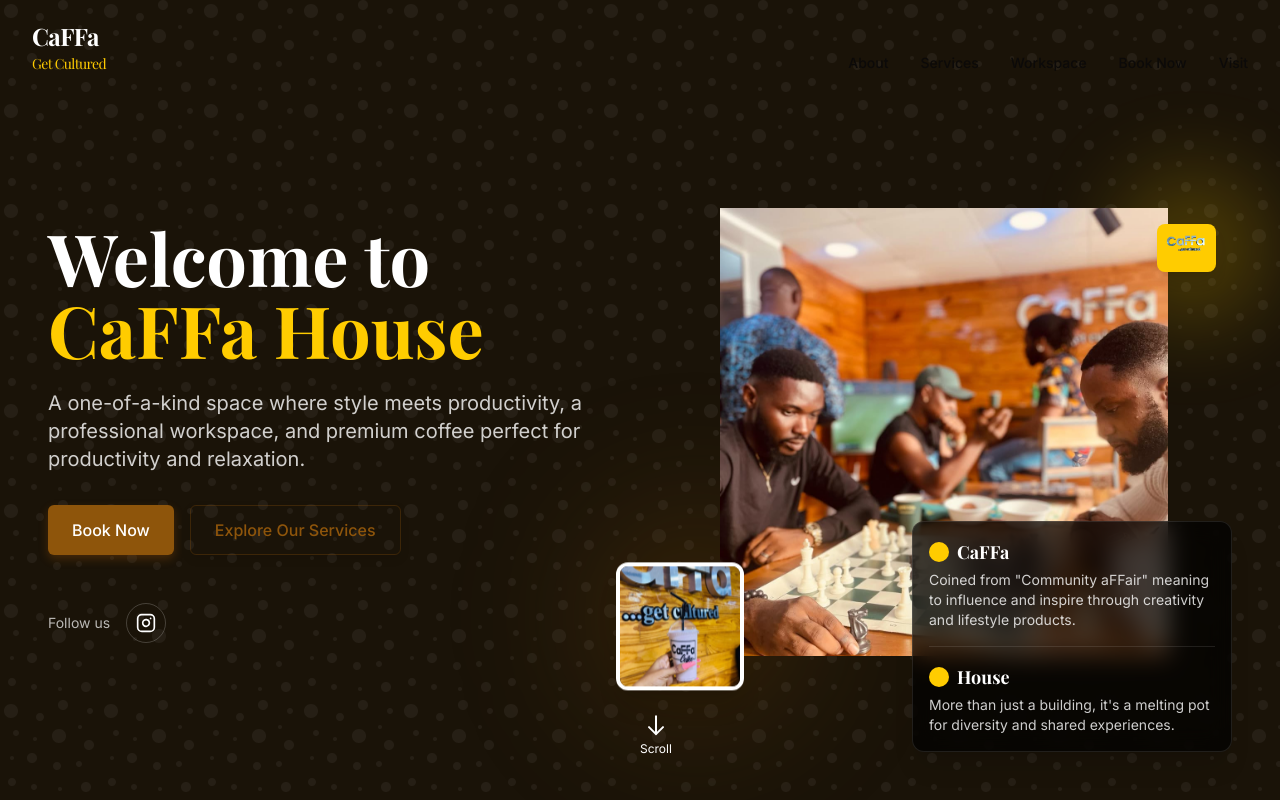
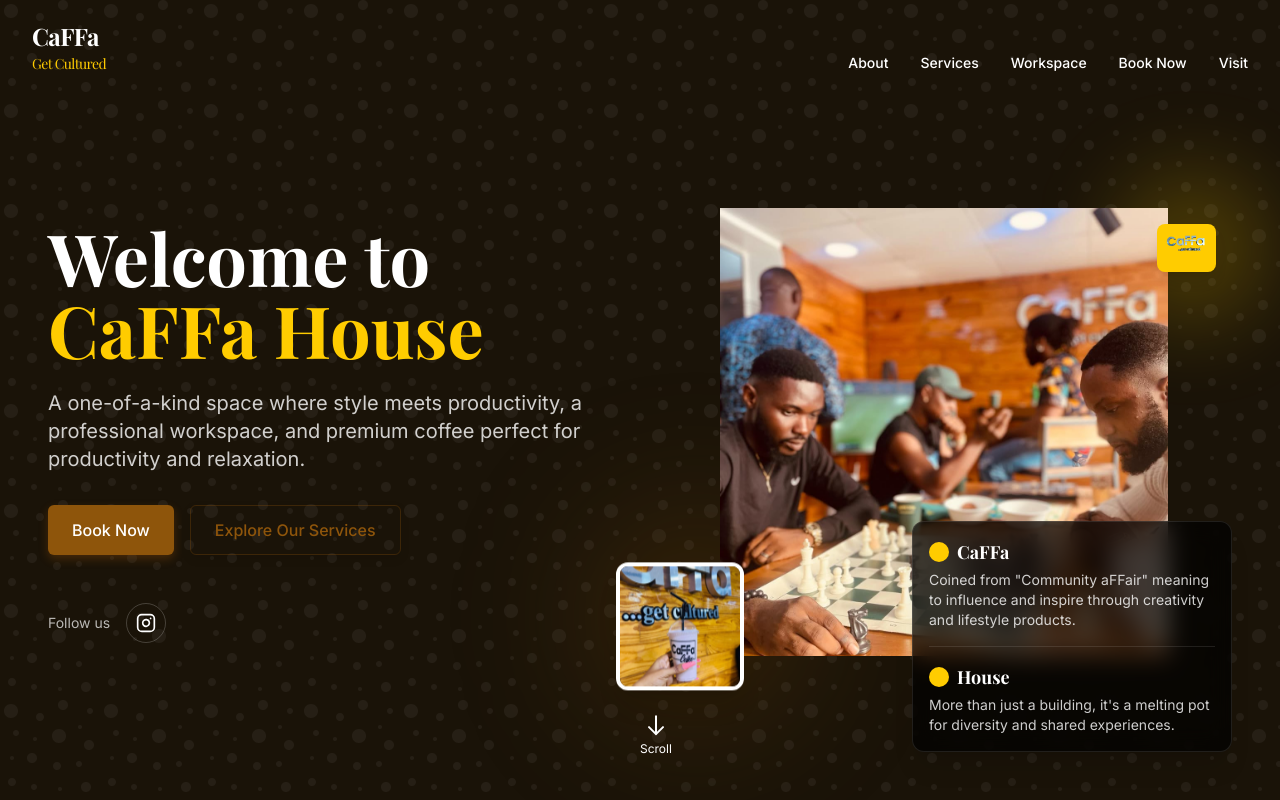
Before and after one commit to Bless-Pat/Caffa-House, a React (Vite) app: page / in a window 1280 px wide. Shown: the top 800 px of the page. Built offline with nearby package versions, Linux system fonts and the light colour scheme.

Commit message:
working on the navbar

```diff
--- a/src/components/Navbar.tsx
+++ b/src/components/Navbar.tsx
@@ -19,7 +19,7 @@ export default function Navbar() {
       className={cn(
         "fixed top-0 left-0 right-0 z-50 transition-all duration-300 ease-in-out",
         scrolled
-          ? "py-3 bg-white/90 backdrop-blur-sm shadow-sm"
+          ? "py-3 bg-black/90 backdrop-blur-sm shadow-sm"
           : "py-5 bg-transparent"
       )}
     >
@@ -36,31 +36,31 @@ export default function Navbar() {
         <nav className="hidden md:flex space-x-8">
           <a
             href="#about"
-            className="text-sm font-medium hover:text-primary transition-colors"
+            className="text-white text-sm font-medium hover:text-primary transition-colors"
           >
             About
           </a>
           <a
             href="#services"
-            className="text-sm font-medium hover:text-primary transition-colors"
+            className=" text-white text-sm font-medium hover:text-primary transition-colors"
           >
             Services
           </a>
           <a
             href="#workspace"
-            className="text-sm font-medium hover:text-primary transition-colors"
+            className="text-white text-sm font-medium hover:text-primary transition-colors"
           >
             Workspace
           </a>
           <a
             href="#booking"
-            className="text-sm font-medium hover:text-primary transition-colors"
+            className="text-white text-sm font-medium hover:text-primary transition-colors"
           >
             Book Now
           </a>
           <a
             href="#visit"
-            className="text-sm font-medium hover:text-primary transition-colors"
+            className="text-white text-sm font-medium hover:text-primary transition-colors"
           >
             Visit
           </a>
```
